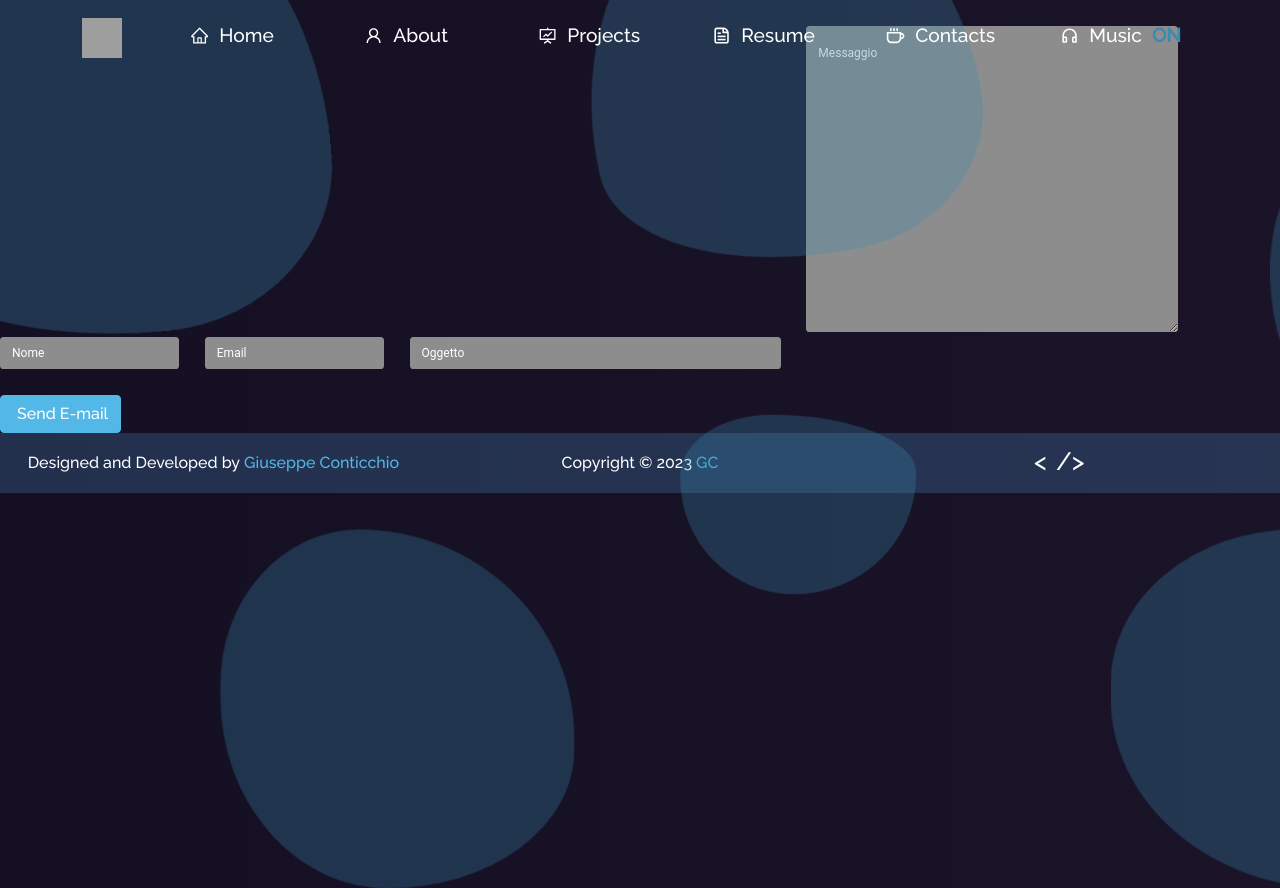
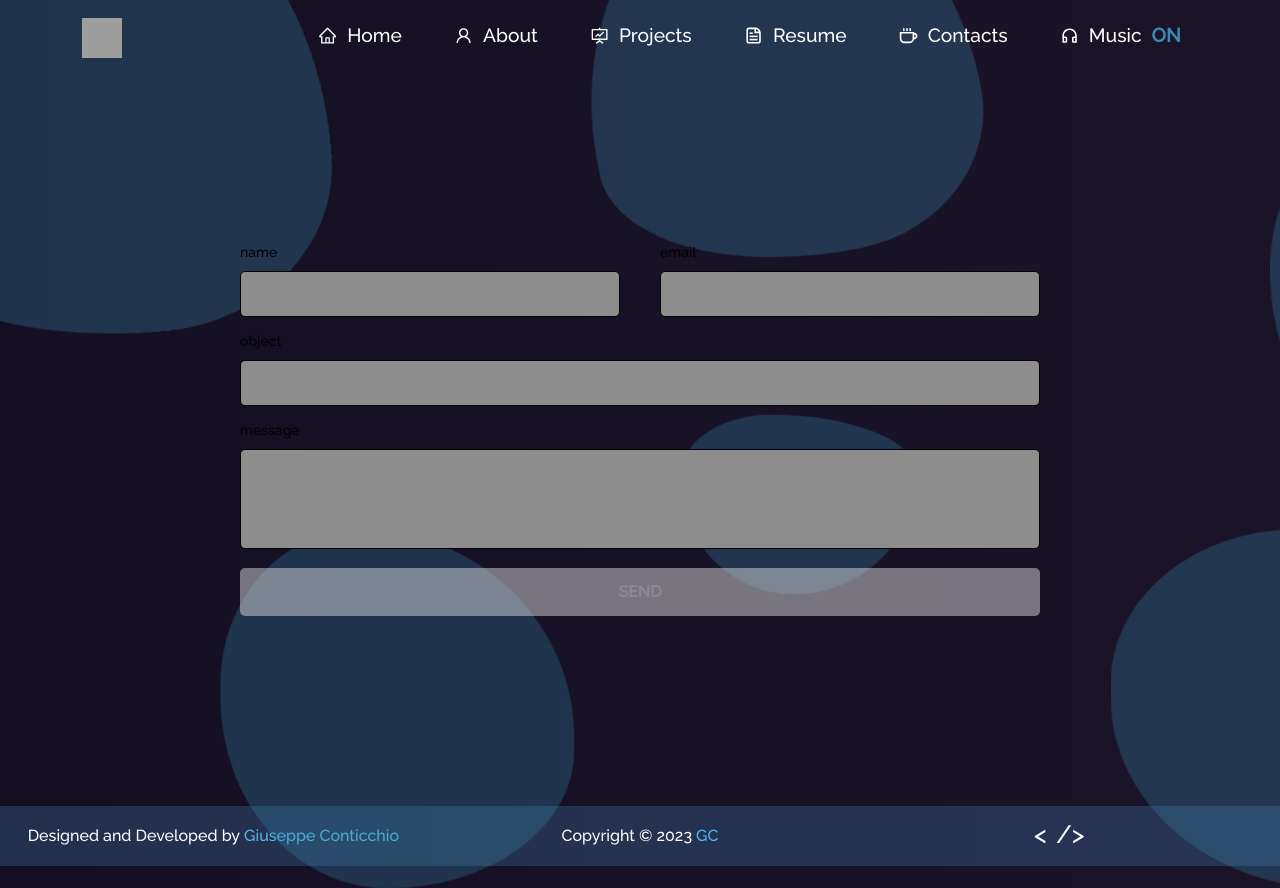
Before and after one commit to Josecontis/personal-portfolio, a React (Create React App) app: page /contacts in a window 1280 px wide. Shown: the top 888 px of the page. Built offline with nearby package versions, Linux system fonts and the light colour scheme; grey boxes are pictures that could not be loaded.

Commit message:
Fix contacts

```diff
--- a/src/Components/NavBar/Topbar.css
+++ b/src/Components/NavBar/Topbar.css
@@ -93,7 +93,6 @@
   cursor: pointer;
   margin-left: 20px;
   font-weight: 400;
-  min-width: 154px;
   transition: all 0.3s ease-out 0s;
   position: relative;
   z-index: 1;
--- /dev/null
+++ b/src/Pages/Contacts/Alert/AlertNotification.css
@@ -0,0 +1,13 @@
+.alert-success {
+    padding: 20px;
+    border-radius: 5px;
+    background-color: var(--global-light-green);
+    color: white;
+}
+
+.alert-error {
+    padding: 20px;
+    border-radius: 5px;
+    background-color: var(--global-fail);
+    color: white;
+}
--- /dev/null
+++ b/src/Pages/Contacts/Alert/AlertNotification.js
@@ -0,0 +1,10 @@
+import React from "react";
+import "./AlertNotification.css";
+
+export const AlertNotification = ({ Success }) => {
+  return (
+    <div className={Success ? "alert-success" : "alert-error"}>
+      <span>{Success ? "success" : "error"} </span>
+    </div>
+  );
+};
--- a/src/Pages/Contacts/Alert/alert.styles.js
+++ /dev/null
@@ -1,60 +0,0 @@
-import styled, { keyframes } from "styled-components";
-
-const getAlertStyles = (props) => {
-  return props.flag
-    ? "background-color: #4CAF50;"
-    : " background-color: #f44336;";
-};
-
-const setVisibility = (props) => {
-  console.log(props.value);
-  return props.value ? "visibility: hidden " : " ";
-};
-
-const alertAnimation = keyframes`
-0% {
-  transform: translateY(-100%);
-  opacity -5;
-}
-100% {
-  transform: translateY(0%);
-  opacity 1;
-}
-`;
-
-export const Text = styled.div`
-  text-align: center;
-  font-size: 12px;
-`;
-
-export const Alert = styled.div`
-  padding: 10px;
-  color: white;
-  opacity: 1;
-  margin-left: 45vw;
-  transition: opacity 0.6s;
-  width: 20vw;
-  position: absolute;
-  z-index: 2;
-
-  ${getAlertStyles}
-
-  animation: ${alertAnimation} 1s;
-  ${setVisibility}
-`;
-
-export const CloseBtn = styled.button`
-  margin-left: 10px;
-  color: white;
-  font-weight: bold;
-  float: right;
-  font-size: 20px;
-  line-height: 25px;
-  cursor: pointer;
-  border: none;
-  background: none;
-
-  &:hover {
-    color: black;
-  }
-`;
--- /dev/null
+++ b/src/Pages/Contacts/Contacts.css
@@ -0,0 +1,197 @@
+.form-label {
+  color: black;
+  width: 100%;
+  text-align: left;
+  font-size: 14px;
+}
+
+.form-label-error {
+  color: red;
+  width: 100%;
+  text-align: left;
+  margin-left: 20px;
+  font-size: 14px;
+}
+
+.form-input {
+  color: black;
+  width: -webkit-fill-available;
+  text-align: left;
+  padding: 10px;
+  border-radius: 5px;
+  border: 1px solid black;
+}
+
+.form-input:focus, .form-text-area:focus {
+  outline: none;
+  box-shadow: 0px 4px 12px black;
+}
+
+.form-input-error {
+  color: black;
+  width: -webkit-fill-available;
+  text-align: left;
+  padding: 10px;
+  border-radius: 5px;
+  border: 1px solid red;
+}
+
+.form-input-error:focus {
+  outline: none;
+  box-shadow: 0px 4px 12px black;
+}
+
+.form-text-area {
+  color: black;
+  width: -webkit-fill-available;
+  height: 100px;
+  text-align: left;
+  padding: 10px;
+  border-radius: 5px;
+  border: 1px solid black;
+}
+
+.form-contacts-container {
+  display: grid;
+  margin: 30vh auto 20vh auto;
+  z-index: 1;
+  width: 800px;
+  position: relative;
+}
+
+.form-contacts-container input, .form-contacts-container textarea {
+  background-color: #8d8d8d;
+}
+
+.name-form {
+  margin-bottom: 12px;
+  text-align: left;
+  float: left;
+  width: 380px;
+}
+
+.email-form {
+  margin-bottom: 12px;
+  text-align: left;
+  float: right;
+  width: 380px;
+}
+
+.subject-form {
+  margin-bottom: 12px;
+  text-align: left;
+}
+
+.message-form {
+  margin-bottom: 12px;
+  text-align: left;
+}
+
+.message-form textarea {
+  resize: none;
+}
+
+.form-button {
+  width: 100%;
+  text-transform: uppercase;
+  border: none;
+  color: white;
+  background-color: #d8d8d8;
+  font-size: 16px;
+  font-weight: 600;
+  padding: 12px;
+  border-radius: 5px;
+  margin-bottom: 30px;
+  transition-duration: 1s;
+}
+
+.form-button:hover {
+  background-color: brown;
+  cursor: pointer;
+}
+
+.form-button-disabled {
+  width: 100%;
+  text-transform: uppercase;
+  border: none;
+  color: white;
+  background-color: #d8d8d8;
+  font-size: 16px;
+  font-weight: 600;
+  padding: 12px;
+  border-radius: 5px;
+  margin-bottom: 30px;
+  opacity: 0.5;
+}
+
+.form-button-disabled:hover {
+  cursor: no-drop;
+}
+
+.alert-container {
+  position: fixed;
+  top: 80px;
+  right: 20px;
+  animation: slide-left 6s forwards;
+}
+
+@keyframes slide-left {
+  0% {
+    transform: translateX(100%);
+    opacity: 1;
+  }
+
+  60% {
+    transform: translateX(0);
+    opacity: 1;
+  }
+
+  100% {
+    opacity: 0;
+  }
+}
+
+@media screen and (max-width: 860px) and (min-width: 500px) {
+  .form-contacts-container {
+    width: 470px;
+  }
+
+  .email-form, .name-form {
+    width: 230px;
+  }
+
+  .form-label {
+    font-size: 12px;
+  }
+
+  .form-input {
+    height: 30px;
+  }
+
+  .form-text-area {
+    height: 80px;
+  }
+}
+
+@media screen and (max-width: 500px) and (min-width: 300px) {
+
+  .form-contacts-container {
+    width: 314px;
+  }
+
+  .email-form, .name-form {
+    width: 150px;
+  }
+
+  .form-label {
+    font-size: 10px;
+  }
+
+  .form-input {
+    height: 30px;
+  }
+
+  .form-text-area {
+    height: 80px;
+  }
+}
--- a/src/Pages/Contacts/Contacts.js
+++ b/src/Pages/Contacts/Contacts.js
@@ -1,11 +1,17 @@
 import React, { useEffect, useState } from "react";
 import emailjs from "emailjs-com";
-import Button from "react-bootstrap/Button";
-import { Container, Input, Text } from "./contacts.styles";
-import CustomAlert from "./Alert/alert.component";
+import { AlertNotification } from "./Alert/AlertNotification";
+import "./Contacts.css";
 import { useLocation } from "react-router-dom";
 
 export const Contacts = () => {
+  const [email, setEmail] = useState("");
+  const [name, setName] = useState("");
+  const [object, setObject] = useState("");
+  const [message, setMessage] = useState("");
+  const [testFlag, setTestFlag] = useState(0);
+  const [validation, setValidation] = useState(false);
+
   const location = useLocation();
 
   useEffect(() => {
@@ -13,96 +19,120 @@ export const Contacts = () => {
       document.title = "Contacts | Giuseppe Conticchio";
   }, [location]);
 
-  const [emailData, setEmailData] = useState({
-    emailFlag: false,
-    nameFlag: false,
-    txtFlag: false,
-    testFlag: 0,
-  });
-
-  function sendEmail(e) {
-    e.preventDefault();
-
+  const sendEmail = () => {
     let templateParams = {
-      from_name: document.getElementById("name").value,
-      subject: document.getElementById("subject").value,
+      from_name: name,
+      subject: object,
       to_name: "peppeco98@gmail.com",
-      message_html: document.getElementById("message").value,
-      from_email: document.getElementById("email").value,
-      reply_to: document.getElementById("email").value,
+      message_html: message,
+      from_email: email,
+      reply_to: email,
     };
 
-    if (templateParams.from_email === "") setEmailData({ testFlag: -1 });
-    else {
-      setEmailData({ testFlag: 1 });
-      emailjs.send(
-        "service_dx9tuej",
-        "template_03o7ni1",
+    emailjs
+      .send(
+        "service_71tircc",
+        "template_7iyx15d",
         templateParams,
-        "user_a25h2t1IePEbQPptKN2TZ"
+        "YRrKkrPNpgyEoqK3o"
+      )
+      .then(
+        function (response) {
+          setTestFlag(1);
+          renderAlert();
+          console.log("SUCCESS!", response.status, response.text);
+        },
+        function (error) {
+          setTestFlag(-1);
+          renderAlert();
+          console.log("FAILED...", error);
+        }
+      );
+  };
+
+  const renderAlert = () => {
+    if (testFlag === 1) {
+      return (
+        <div className="alert-container">
+          <AlertNotification Success={true} />
+        </div>
+      );
+    } else if (testFlag === -1) {
+      return (
+        <div className="alert-container">
+          <AlertNotification Success={false} />
+        </div>
       );
     }
-  }
-
-  const emailConstraints = (content) => {
-    if (content.target.value === "") setEmailData({ emailFlag: false });
-    //setta dinamicamente l'attivazione del bottone
-    else setEmailData({ emailFlag: true });
-  };
-  const nameConstraints = (content) => {
-    if (content.target.value === "") setEmailData({ nameFlag: false });
-    //setta dinamicamente l'attivazione del bottone
-    else setEmailData({ nameFlag: true });
-  };
-  const txtConstraints = (content) => {
-    if (content.target.value === "") setEmailData({ txtFlag: false });
-    //setta dinamicamente l'attivazione del bottone
-    else setEmailData({ txtFlag: true });
   };
 
   return (
-    <React.Fragment>
+    <div className="form-contacts-container">
+      {renderAlert()}
       <div>
-        {emailData.testFlag === 1 ? (
-          <CustomAlert Success={true} />
-        ) : emailData.testFlag === -1 ? (
-          <CustomAlert Success={false} />
-        ) : null}
+        <div className="name-form">
+          <label className="form-label">name</label>
+          <input
+            autoComplete="off"
+            id="name"
+            className="form-input"
+            onChange={(e) => setName(e.target.value)}
+          />
+        </div>
+        <div className="email-form">
+          <label className="form-label">email</label>
+          {!validation && email !== "" && (
+            <label className="form-label-error">email</label>
+          )}
+          <input
+            autoComplete="off"
+            id="email"
+            className={
+              email === "" || validation ? "form-input" : "form-input-error"
+            }
+            onChange={(e) => {
+              setEmail(e.target.value);
+              let emailTest = new RegExp(
+                "^([a-zA-Z0-9_\\-\\.]+)@([a-zA-Z0-9_\\-\\.]+)\\.([a-zA-Z]{2,5})"
+              );
+              email !== "" && setValidation(emailTest.test(email));
+            }}
+          />
+        </div>
       </div>
-      <Container>
-        <Input
-          placeholder="Nome"
-          type="text"
-          name="name"
-          id="name"
-          onChange={nameConstraints}
+      <div className="subject-form">
+        <label className="form-label">object</label>
+        <input
+          autoComplete="off"
+          id="subject"
+          className="form-input"
+          onChange={(e) => setObject(e.target.value)}
         />
-        <Input
-          placeholder="Email"
-          type="text"
-          name="email"
-          id="email"
-          onChange={emailConstraints}
+      </div>
+      <div className="message-form">
+        <label className="form-label">message</label>
+        <textarea
+          id="message"
+          className="form-text-area"
+          onChange={(e) => setMessage(e.target.value)}
         />
-        <Input
-          placeholder="Oggetto"
-          width="29vw"
-          type="text"
-          name="subject"
-          id="subject"
-        />
-        <Text
-          placeholder="Messaggio"
-          name="message"
-          id="message"
-          width="29vw"
-          rows="15"
-          onChange={txtConstraints}
-        ></Text>
-        <Button variant="primary" onClick={sendEmail} target="_blank">
-          &nbsp;Send E-mail
-        </Button>
-      </Container>
-    </React.Fragment>
+      </div>
+      <button
+        className={
+          name && email && object && message && validation
+            ? "form-button"
+            : "form-button-disabled"
+        }
+        onClick={(e) => {
+          name && email && object && message && validation && sendEmail(e);
+          setName("");
+          setEmail("");
+          setObject("");
+          setMessage("");
+        }}
+      >
+        send
+      </button>
+    </div>
   );
 };
--- a/src/Pages/Contacts/contacts.styles.js
+++ /dev/null
@@ -1,54 +0,0 @@
-import styled from "styled-components";
-
-export const Container = styled.form`
-  display: flex:
-  flex-direction: column:
-`;
-
-export const Input = styled.input`
-  width: ${props => props.width || "14vw"};
-  height: 4vh;
-  margin: 2% 2%;
-  border: 0;
-  font-family: Roboto, sans-serif;
-  font-size: 12px;
-  margin-left: 0px;
-  border-radius: 0.3em;
-  background: #8d8d8d;
-  padding: 0.25em 1em;
-  color: white;
-
-  ::placeholder {
-    color: white;
-  }
-
-  @media only screen and (max-width: 800px) {
-  height: 3em;
-  margin: 2% 5%;
-  margin-left: -10px;
-  font-size: 10px;
-  }
-`;
-
-export const Text = styled.textarea`
-  width: ${props => props.width || "14vw"};
-  margin: 2% 2%;
-  border: 0;
-  font-family: Roboto, sans-serif;
-  font-size: 12px;
-  margin-left: 0px;
-  border-radius: 0.3em;
-  background: #8d8d8d;
-  padding: 1.5em 1em;
-  color: white;
-
-  ::placeholder {
-    color: white;
-  }
-
-  @media only screen and (max-width: 800px) {
-    margin: 1% 1%;
-    margin-left: -10px;
-    font-size: 10px;
-    }
-`;
```
Also changed, not shown: src/Pages/Contacts/Alert/alert.component.jsx (deleted, +0 -21 lines).
